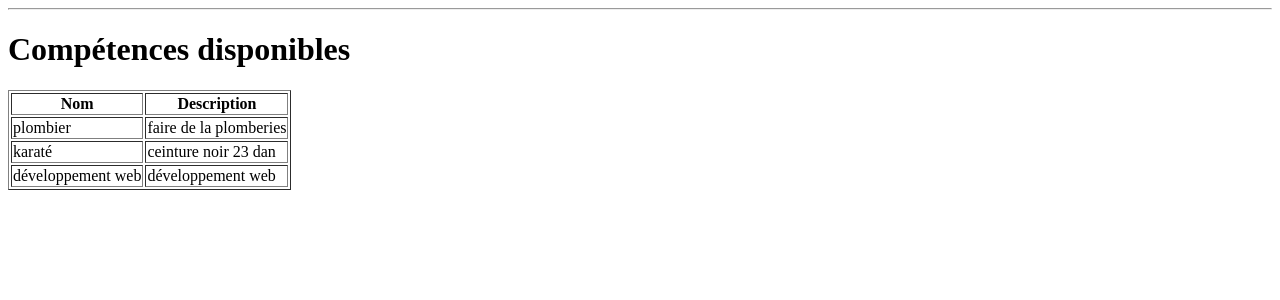
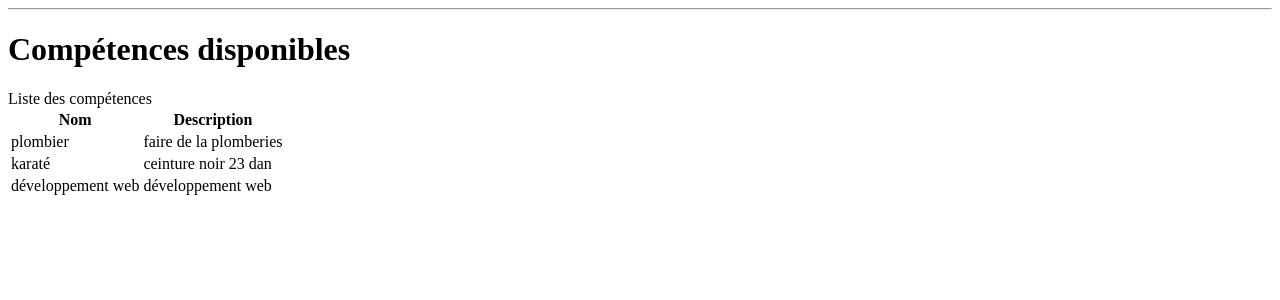
Before and after one commit to ytram973/skill_exchange, a Django app: page /skills/ in a window 1280 px wide. Shown: the part 26-326 px from the top of the page. Run offline with Django 5.2, Linux system fonts and the light colour scheme; data comes from the database, SQL or seed files in the repository.

Commit message:
style for skill list page

```diff
--- a/exchange/templates/exchange/skill_list.html
+++ b/exchange/templates/exchange/skill_list.html
@@ -3,10 +3,14 @@
 {% block title %}Compétences – SkillSwap{% endblock %}
 
 {% block content %}
-<h1>Compétences disponibles</h1>
+
+<h1 class="mb-4">Compétences disponibles</h1>
 
 {% if skills %}
-<table border="1">
+<div class="card">
+    <div class="card-header">Liste des compétences</div>
+    <div class="card-body p-0">
+        <table class="table table-hover mb-0">
             <thead>
                 <tr>
                     <th>Nom</th>
@@ -22,8 +26,10 @@
                 {% endfor %}
             </tbody>
         </table>
+    </div>
+</div>
 {% else %}
-<p>Aucune compétence disponible pour le moment.</p>
+<p style="color:#c9b3f5;">Aucune compétence disponible pour le moment.</p>
 {% endif %}
 
 {% endblock %}
```
Lines whose indentation alone changed are shown as unchanged.
